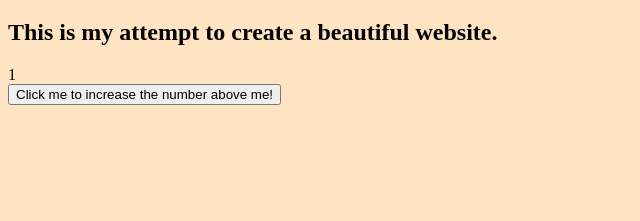
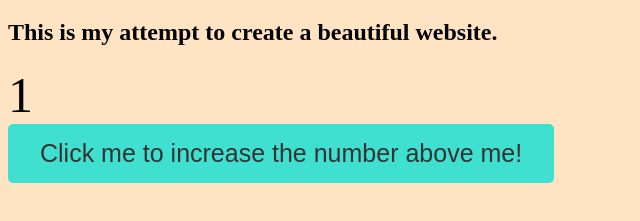
Before and after one commit to Pyhlo/pyko, a plain HTML site: page 001/index.html in a window 1280 px wide. Shown: the part 61-282 px from the top of the page, without its empty margins (0-640 px from the left). Drawn offline with Linux system fonts and the light colour scheme.

Commit message:
small changes

```diff
--- a/001/index.html
+++ b/001/index.html
@@ -14,8 +14,7 @@
     <div id="jsTest">
         <p>Enjoy it!</p>
     </div>
-    <div id="bigButton">
-        <button onclick="func()">Click me to increase the number above me!</button>
-    </div>
+
+    <button class="bigButton" onclick="func()">Click me to increase the number above me!</button>
 </body>
 </html>
--- a/001/styles.css
+++ b/001/styles.css
@@ -2,7 +2,20 @@ body {
     background-color: bisque;
 }
 
+#jsTest {
+    font-size: 50px;
+}
+
+.bigButton:hover {
+    background-color:aquamarine;
+    color: white;
+
+}
 .bigButton {
     font-size: 25px;
-    color: black;
+    background-color: turquoise;
+    border: none;
+    border-radius: 5px;
+    color: #333;
+    padding: 15px 32px;
 }
```
